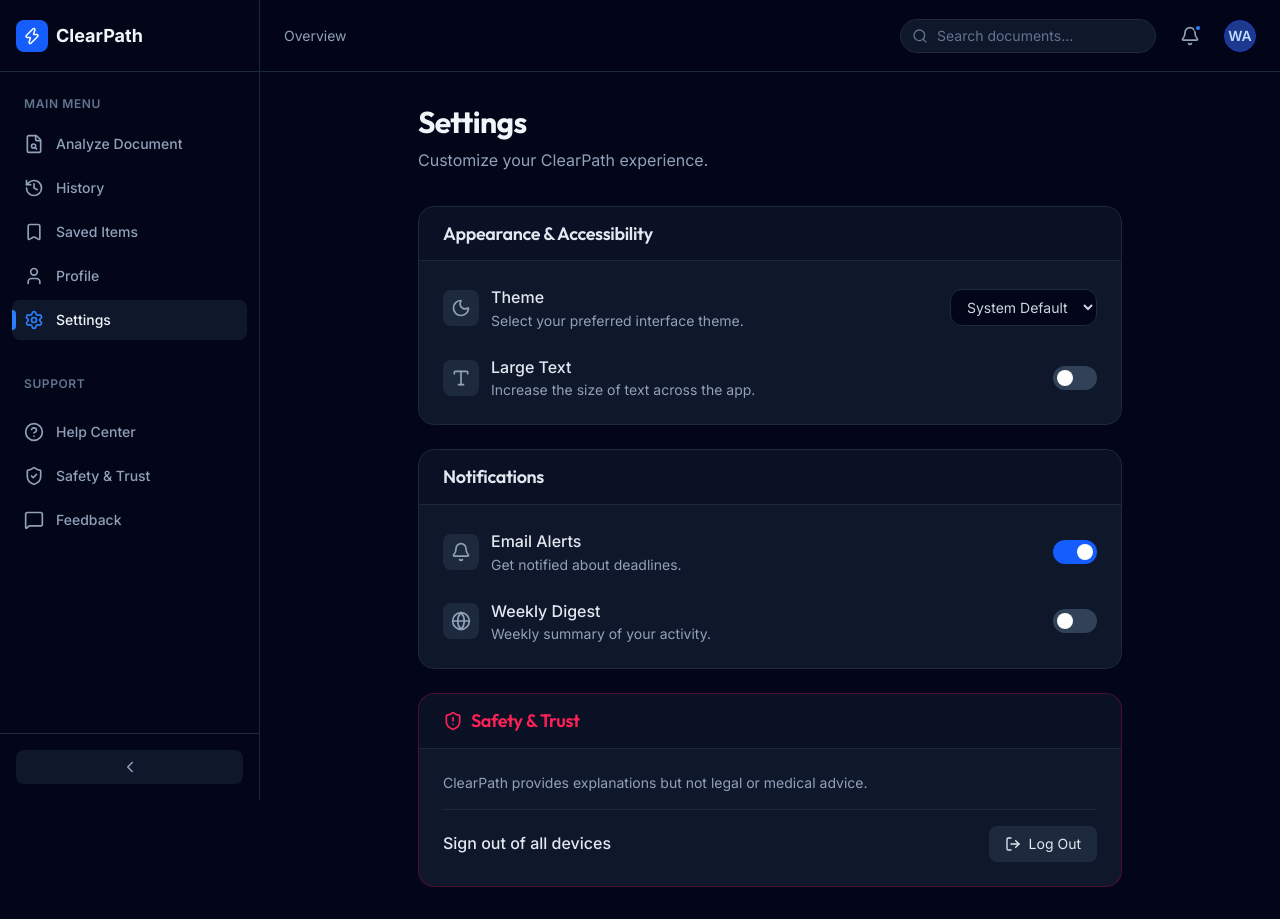
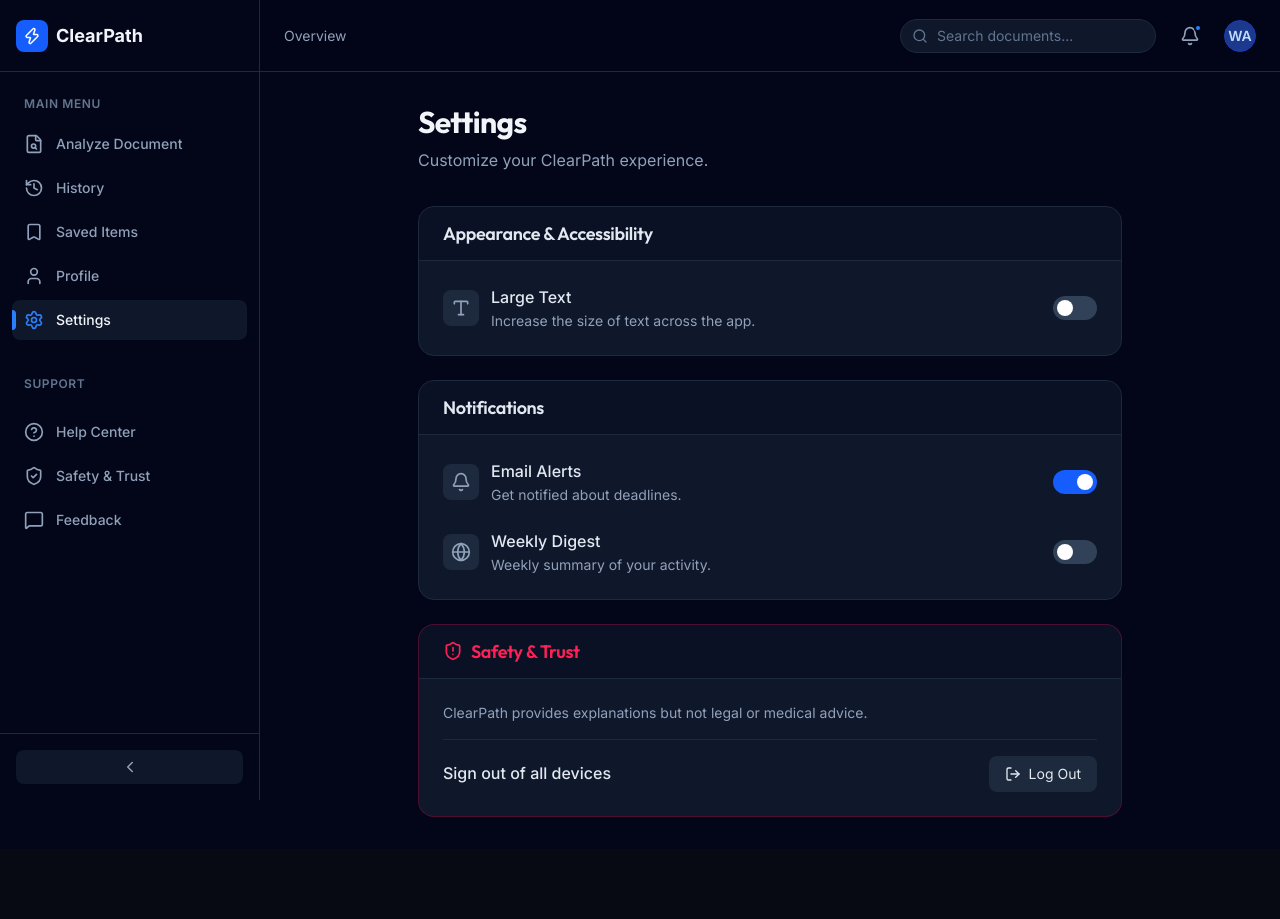
Before and after one commit to wahb-amir/clearpath, a Next.js app in the folder frontend/: page /settings in a window 1280 px wide. After the commit the page ends 849 px from the top, so only its background shows below. Built offline with nearby package versions, Linux system fonts and the light colour scheme.

Commit message:
feat: implemented the Large Text feature in frontend using tailwind

```diff
--- a/frontend/src/app/(dashboard)/settings/page.jsx
+++ b/frontend/src/app/(dashboard)/settings/page.jsx
@@ -1,11 +1,10 @@
 "use client";
 
-import { useState } from "react";
+import { useState, useEffect } from "react";
 import { motion } from "framer-motion";
 import {
   Globe,
   Bell,
-  Moon,
   Type,
   ShieldAlert,
   LogOut,
@@ -19,14 +18,38 @@ export default function SettingsPage() {
     largeText: false,
   });
 
+  // 1. On mount: Load saved largeText setting from localStorage
+  useEffect(() => {
+    const savedLargeText = localStorage.getItem("clearpath-large-text");
+    if (savedLargeText === "true") {
+      setSettings((prev) => ({ ...prev, largeText: true }));
+      document.documentElement.setAttribute("data-large-text", "true");
+    }
+  }, []);
+
+  // 2. Custom toggle logic to handle the state, localStorage, and DOM attribute
   const toggleSetting = (key) => {
-    setSettings((prev) => ({ ...prev, [key]: !prev[key] }));
+    setSettings((prev) => {
+      const updatedValue = !prev[key];
+
+      if (key === "largeText") {
+        if (updatedValue) {
+          document.documentElement.setAttribute("data-large-text", "true");
+          localStorage.setItem("clearpath-large-text", "true");
+        } else {
+          document.documentElement.removeAttribute("data-large-text");
+          localStorage.setItem("clearpath-large-text", "false");
+        }
+      }
+
+      return { ...prev, [key]: updatedValue };
+    });
   };
 
   return (
     <div className="mx-auto max-w-3xl p-4 md:p-8">
       <div className="mb-8">
-        <h1 className="mb-2 text-3xl font-display font-bold text-slate-100">
+        <h1 className="mb-2 text-3xl font-bold text-slate-100">
           Settings
         </h1>
         <p className="text-slate-400">
@@ -48,27 +71,6 @@ export default function SettingsPage() {
           </div>
 
           <div className="space-y-6 p-6">
-            {/* Theme */}
-            <div className="flex items-center justify-between">
-              <div className="flex items-center gap-3">
-                <div className="rounded-lg bg-slate-800 p-2 text-slate-400">
-                  <Moon size={20} />
-                </div>
-                <div>
-                  <div className="font-medium text-slate-200">Theme</div>
-                  <div className="text-sm text-slate-400">
-                    Select your preferred interface theme.
-                  </div>
-                </div>
-              </div>
-
-              <select className="rounded-xl border border-slate-800 bg-slate-950 px-3 py-2 text-sm text-slate-300">
-                <option>System Default</option>
-                <option>Dark Mode</option>
-                <option>Light Mode</option>
-              </select>
-            </div>
-
             {/* Large Text */}
             <div className="flex items-center justify-between">
               <div className="flex items-center gap-3">
@@ -84,6 +86,7 @@ export default function SettingsPage() {
               </div>
 
               <button
+                type="button"
                 onClick={() => toggleSetting("largeText")}
                 className={`relative inline-flex h-6 w-11 items-center rounded-full transition-colors ${
                   settings.largeText ? "bg-blue-600" : "bg-slate-700"
@@ -130,6 +133,7 @@ export default function SettingsPage() {
               </div>
 
               <button
+                type="button"
                 onClick={() => toggleSetting("emailAlerts")}
                 className={`relative inline-flex h-6 w-11 items-center rounded-full transition-colors ${
                   settings.emailAlerts ? "bg-blue-600" : "bg-slate-700"
@@ -160,6 +164,7 @@ export default function SettingsPage() {
               </div>
 
               <button
+                type="button"
                 onClick={() => toggleSetting("weeklyDigest")}
                 className={`relative inline-flex h-6 w-11 items-center rounded-full transition-colors ${
                   settings.weeklyDigest ? "bg-blue-600" : "bg-slate-700"
@@ -198,7 +203,7 @@ export default function SettingsPage() {
               <span className="font-medium text-slate-200">
                 Sign out of all devices
               </span>
-              <button className="flex items-center gap-2 rounded-lg bg-slate-800 px-4 py-2 text-sm text-slate-200 transition-colors hover:bg-slate-700">
+              <button type="button" className="flex items-center gap-2 rounded-lg bg-slate-800 px-4 py-2 text-sm text-slate-200 transition-colors hover:bg-slate-700">
                 <LogOut size={16} /> Log Out
               </button>
             </div>
--- a/frontend/src/app/globals.css
+++ b/frontend/src/app/globals.css
@@ -1,6 +1,39 @@
 @import url("https://fonts.googleapis.com/css2?family=Inter:wght@300;400;500;600;700;800;900&family=Outfit:wght@300;400;500;600;700;800&display=swap");
 
 @import "tailwindcss";
+
+@theme {
+  /* Remap Tailwind text utility classes to reference custom CSS variables */
+  --text-xs: var(--text-xs-val);
+  --text-sm: var(--text-sm-val);
+  --text-base: var(--text-base-val);
+  --text-lg: var(--text-lg-val);
+  --text-xl: var(--text-xl-val);
+  --text-2xl: var(--text-2xl-val);
+  --text-3xl: var(--text-3xl-val);
+}
+
+/* Base/Default text sizes */
+:root {
+  --text-xs-val: 0.75rem;
+  --text-sm-val: 0.875rem;
+  --text-base-val: 1rem;
+  --text-lg-val: 1.125rem;
+  --text-xl-val: 1.25rem;
+  --text-2xl-val: 1.5rem;
+  --text-3xl-val: 1.875rem;
+}
+
+
+[data-large-text="true"] {
+  --text-xs-val: 1rem;       /* 12px -> 16px (Now matches default base) */
+  --text-sm-val: 1.125rem;   /* 14px -> 18px */
+  --text-base-val: 1.25rem;  /* 16px -> 20px */
+  --text-lg-val: 1.5rem;     /* 18px -> 24px */
+  --text-xl-val: 1.75rem;    /* 20px -> 28px */
+  --text-2xl-val: 2.125rem;  /* 24px -> 34px */
+  --text-3xl-val: 2.5rem;    /* 30px -> 40px */
+}
 
 :root {
   /* Color tokens */
```
